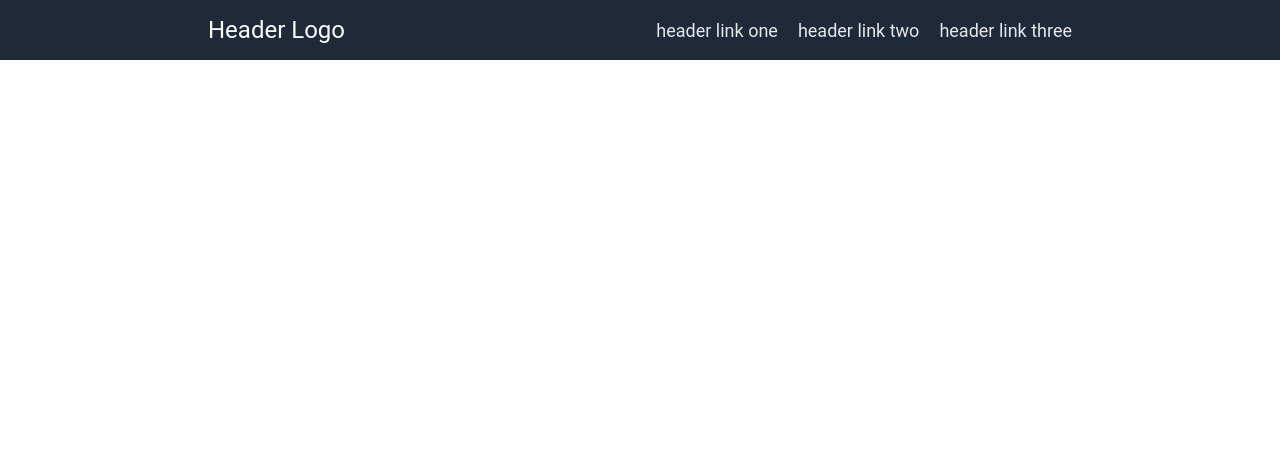
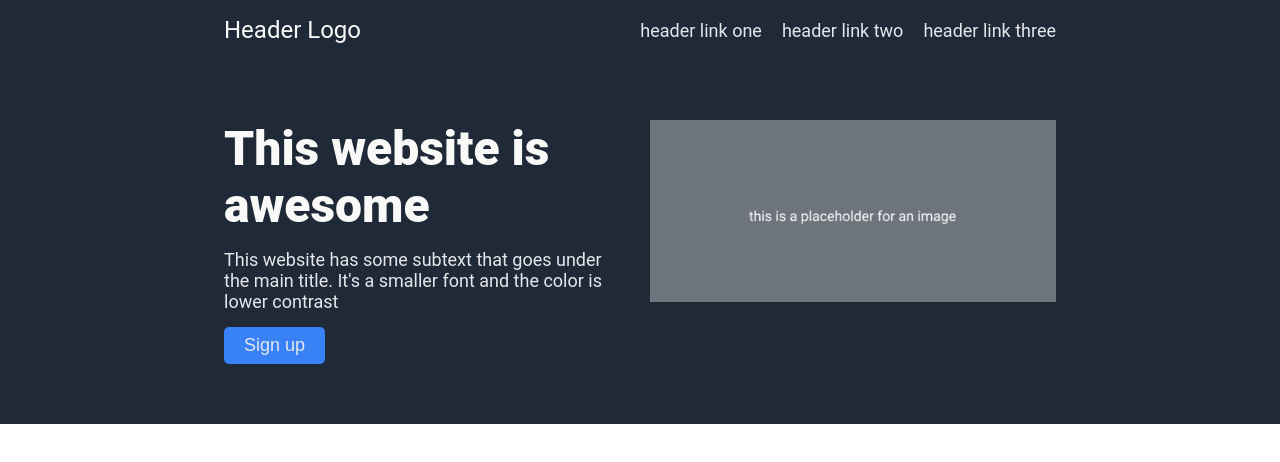
Before and after one commit to marvincamposce/landing-page, a plain HTML site: page index.html in a window 1280 px wide. Drawn offline with Linux system fonts and the light colour scheme.

Commit message:
Create hero for website

```diff
--- a/index.html
+++ b/index.html
@@ -17,5 +17,19 @@
       </ul>
     </nav>
   </header>
+  <main>
+    <section class="hero">
+      <div class="hero-content wide">
+        <div class="left">
+          <h1 class="title">This website is awesome</h1>
+          <p class="text">This website has some subtext that goes under the main title. It's a smaller font and the color is lower contrast</p>
+          <button>Sign up</button>
+        </div>
+        <div class="right">
+          <img src="images/placeholder.png" class="placeholder responsive" alt="Placeholder for image">
+        </div>
+      </div>
+    </section>
+  </main>
 </body>
 </html>
--- a/style.css
+++ b/style.css
@@ -26,7 +26,7 @@ header {
 }
 
 nav {
-  width: 70%;
+  width: 65%;
 }
 
 nav ul {
@@ -34,13 +34,61 @@ nav ul {
   justify-content: space-between;
   gap: 20px;
   align-items: center;
-  padding: 16px;
+  padding: 16px 0;
 }
-
-
 
 #logo {
   margin-right: auto;
   font-size: 24px;
   color: #F9FAF8;
 }
+
+.wide {
+  width: 65%;
+}
+
+.hero {
+  background-color: #1F2937;
+  display: flex;
+  justify-content: center;
+  align-items: center;
+  padding: 60px 0;
+}
+
+.hero-content {
+  display: flex;
+  gap: 20px;
+}
+
+.left,
+.right {
+  flex: 1;
+}
+
+
+.title {
+  font-size: 48px;
+  font-weight: 800;
+  color: #F9FAF8;
+  margin-bottom: 15px;
+}
+
+.text {
+  color: #E5E7EB;
+  font-size: 18px;
+}
+
+button {
+  background-color: #3882F6;
+  font-size: 18px;
+  color: #E5E7EB;
+  padding: 8px 20px;
+  border-style: none;
+  border-radius: 5px;
+  margin-top: 15px;
+}
+
+.responsive {
+  width: 100%;
+  height: auto;
+}
```
